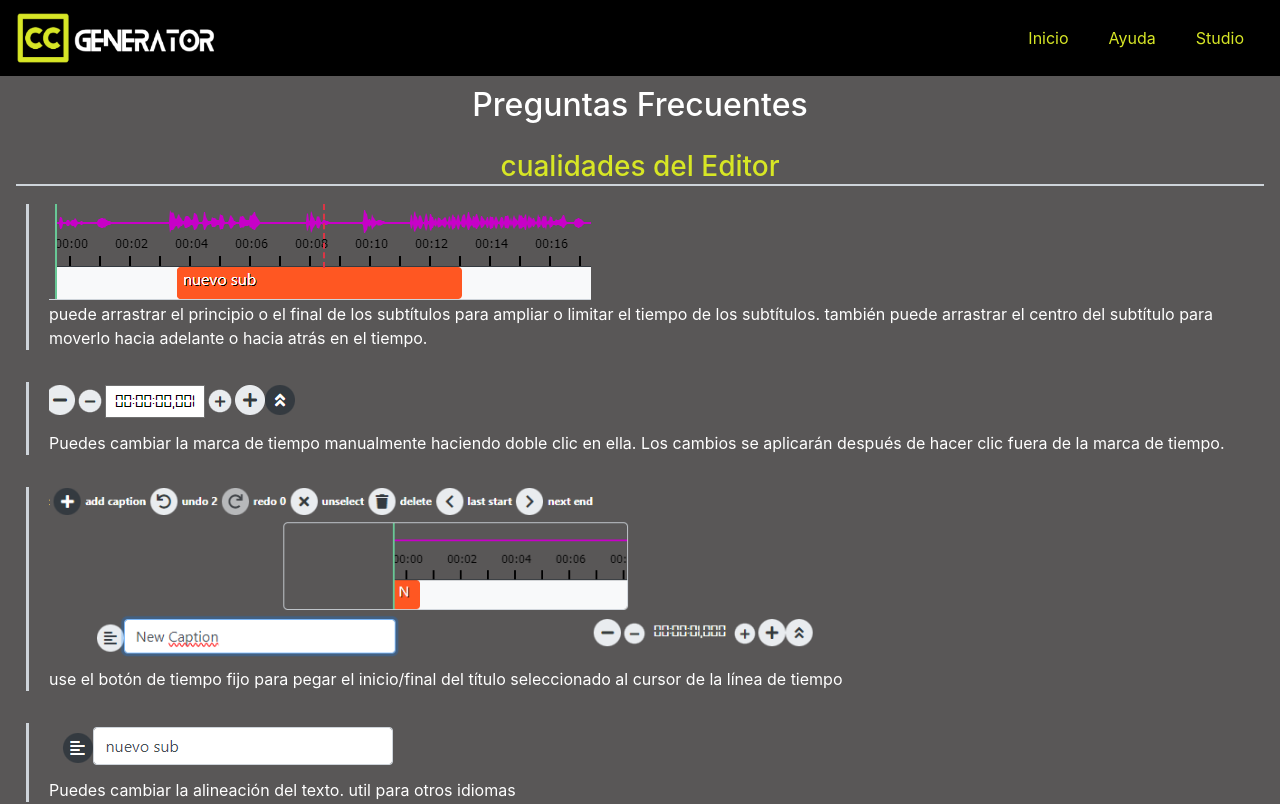
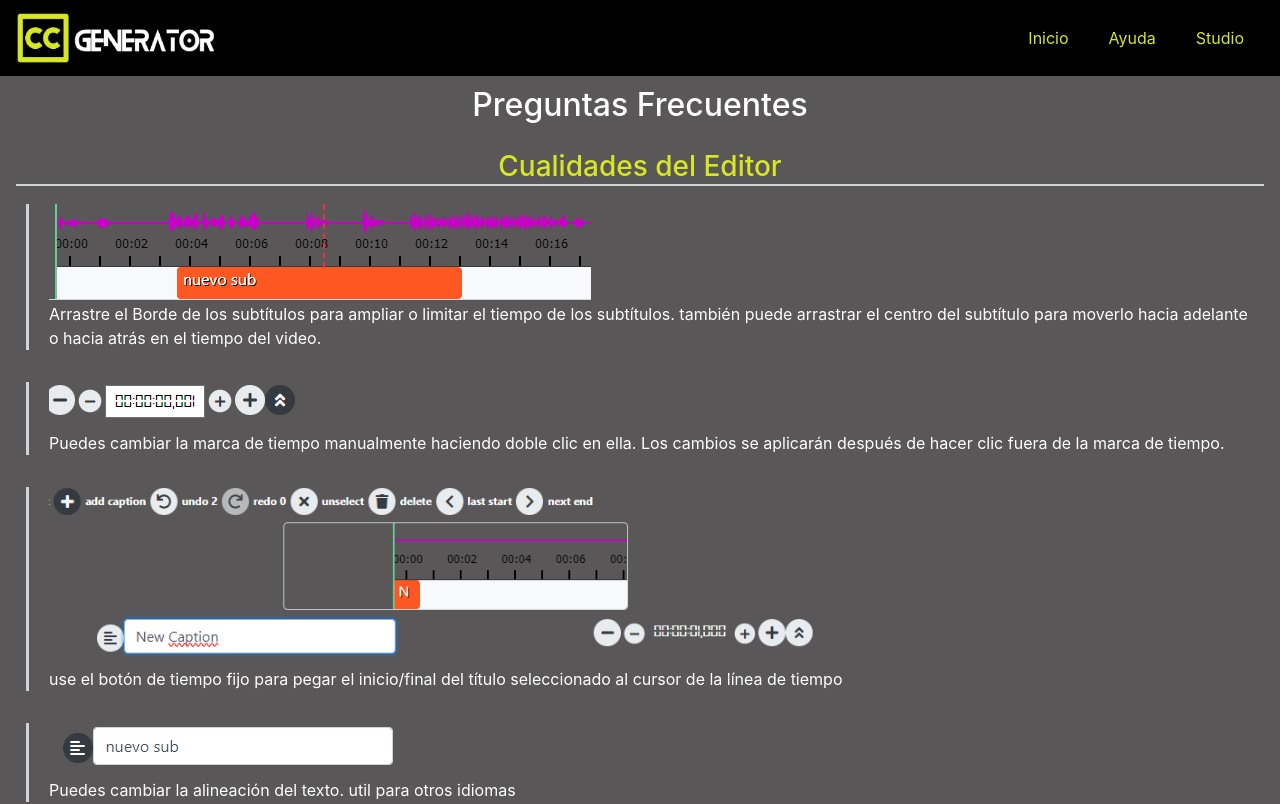
Before and after one commit to kevftka/SemestralDesarrolloVCC, a React (Create React App) app: page /subtitle-editor/help in a window 1280 px wide. Shown: the top 804 px of the page. Built offline with nearby package versions, Linux system fonts and the light colour scheme.

Commit message:
cambio en colores y letras + link al github original
el link me avisan, asi solo lo comentamos

```diff
--- a/src/components/form/FileInput.tsx
+++ b/src/components/form/FileInput.tsx
@@ -35,7 +35,7 @@ class FileInput extends React.Component<{
 	render() {
 		const
 			filename = this.props.filename,
-			placeHolder = filename ? `[${filename}] haga click para cambiar` : 'elija un archivo'
+			placeHolder = filename ? `[${filename}] Haga click para cambiar` : 'Elija un archivo'
 
 		return (
 			<div className="form-group file-input-wrapper">
--- a/src/components/video/subtitle-timeline.sass
+++ b/src/components/video/subtitle-timeline.sass
@@ -93,7 +93,7 @@
                 cursor: pointer
 
                 .start-pad
-                    background: $orange
+                    background: $green
 
                 .end-pad, .start-pad
                     display: inline-block
@@ -119,7 +119,7 @@
 
                 &.selected
                     opacity: 1
-                    background-color: $orange
+                    background-color: #d7e625
 
                 &.selected
                     .content
--- a/src/pages/Help.tsx
+++ b/src/pages/Help.tsx
@@ -97,8 +97,8 @@ export default class Help extends React.Component<{}, State> {
     features: [
       {
         imageSrc: captionDrag,
-        details: `puede arrastrar el principio o el final de los subtítulos para ampliar o limitar el tiempo de los subtítulos.
-        también puede arrastrar el centro del subtítulo para moverlo hacia adelante o hacia atrás en el tiempo.`
+        details: `Arrastre el Borde de los subtítulos para ampliar o limitar el tiempo de los subtítulos.
+        también puede arrastrar el centro del subtítulo para moverlo hacia adelante o hacia atrás en el tiempo del video.`
       },
 
       {
@@ -131,7 +131,7 @@ export default class Help extends React.Component<{}, State> {
       <h2 className="page-title">Preguntas Frecuentes</h2>
            <div className="wrapper">
 
-        <h3> <a href="#features">cualidades del Editor</a> </h3>
+        <h3> <a href="#features">Cualidades del Editor</a> </h3>
         <ul id="features">
           {this.state.features.map(f => <li>
             <img src={f.imageSrc} className="d-block" alt="" />
--- a/src/pages/Intro.tsx
+++ b/src/pages/Intro.tsx
@@ -121,7 +121,7 @@ export default class Intro extends React.Component<{}, State> {
           />
         </div>
         <div className="alert alert-warning">
-        Si no selecciona un archivo de subtítulos, creamos uno nuevo. Formatos aceptados:
+        Si no selecciona un archivo de subtítulos, creamos uno nuevo. Formatos aceptados: .srt
         </div>
 
         <div className="center">
@@ -134,7 +134,7 @@ export default class Intro extends React.Component<{}, State> {
 
 
       <footer className="p-2 w-100 d-flex justify-content-center">
-        <a href="" target="blank"
+        <a href="https://github.com/eduardo-griffith-utp/generador-de-subtitulos-1LS231" target="blank"
           className="d-flex align-items-center">
           <span className="fab fa-github github-logo"></span>
           <span className="pb-1 mx-2"> enlace del proyecto en github </span>
--- a/src/pages/Studio.tsx
+++ b/src/pages/Studio.tsx
@@ -59,7 +59,7 @@ export default class Studio extends React.Component<{}, {
       currentTime: 0,
       totalTime: 0,
 
-      subFileName: "subtitle.srt",
+      subFileName: "nuevo sub.srt",
 
       captions: [],
       selected_caption_i: null,
```
